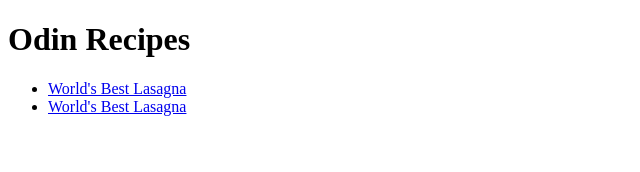
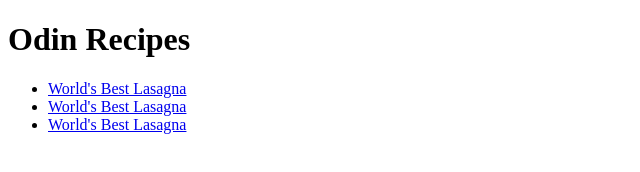
Before and after one commit to Ane-Marie/odin-recipes, a plain HTML site: page index.html in a window 1280 px wide. Shown: the whole page, without its empty margins (0-640 px from the left). Drawn offline with Linux system fonts and the light colour scheme.

Commit message:
Add cheesecake.html link to index

```diff
--- a/index.html
+++ b/index.html
@@ -8,6 +8,7 @@
     <ul>
         <li><a href="recipes/lasagna.html">World's Best Lasagna</a></li>
         <li><a href="recipes/braised-beef.html">World's Best Lasagna</a></li>
+        <li><a href="recipes/cheesecake.html">World's Best Lasagna</a></li>
     </ul>
     </body>
 </html>
```
